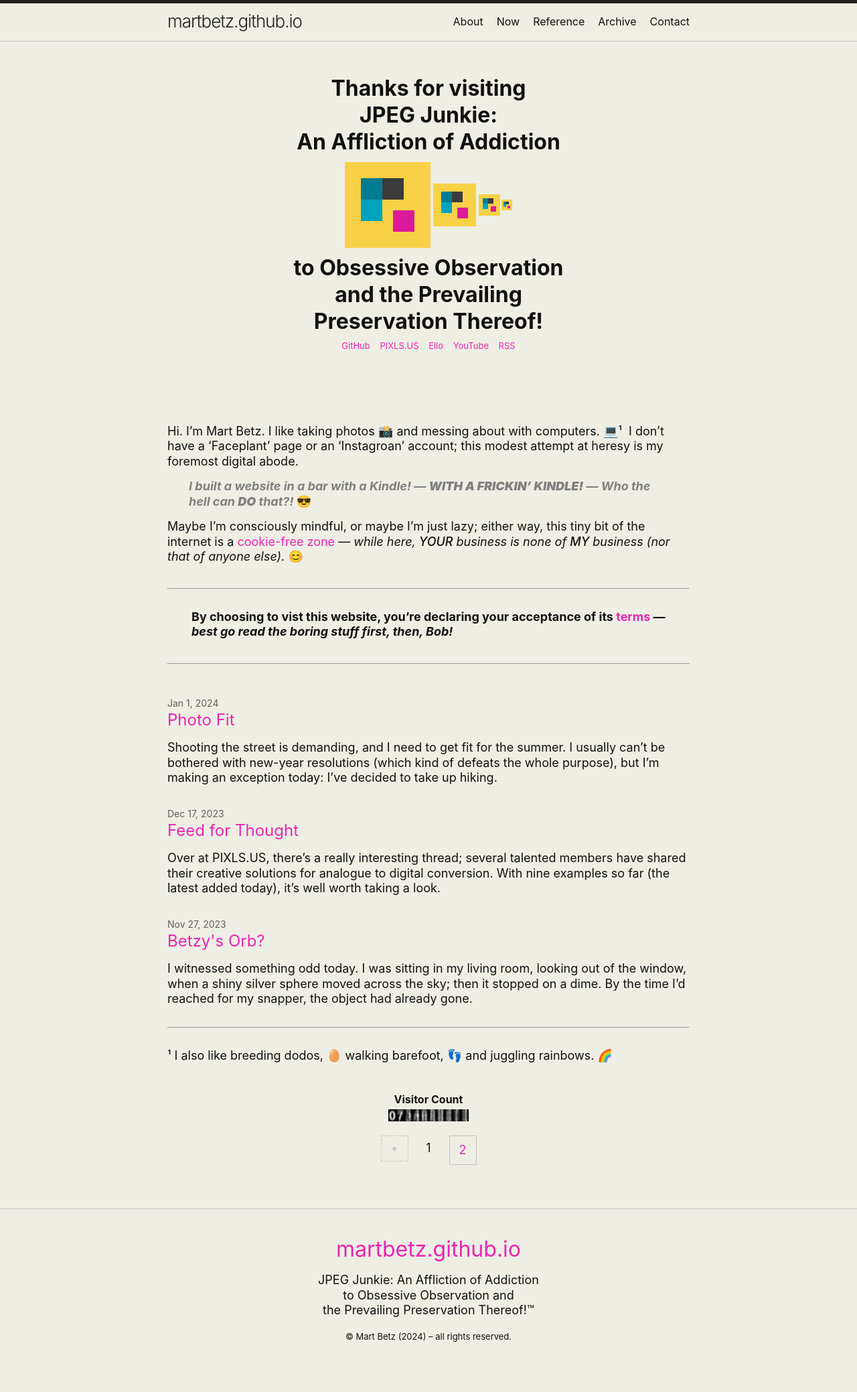
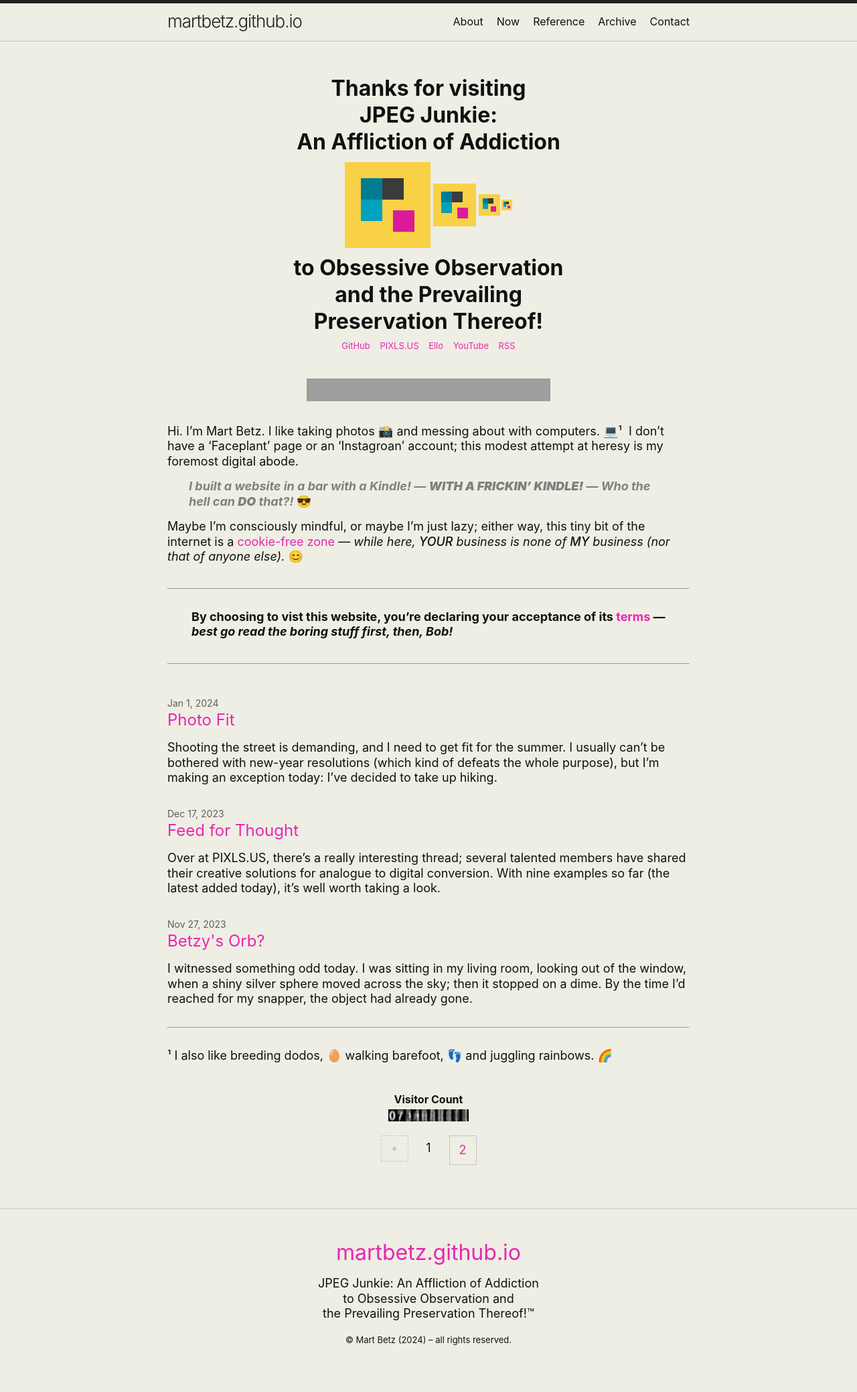
Before and after one commit to martbetz/martbetz.github.io, a Jekyll site: the page built from index.html, in a window 1280 px wide. Shown: the whole page at 67% size. Built offline with Jekyll 4.4.1, drawn with Linux system fonts in a browser that asks for light colours; the list of posts is cut into pages by our own code; grey boxes are pictures that could not be loaded.

Commit message:
Update footer.html

```diff
--- a/_includes/footer.html
+++ b/_includes/footer.html
@@ -2,7 +2,7 @@
   <data class="u-url" href="{{ "/" | relative_url }}"></data>
 
           {% if site.title -%}
-            <p style="margin-top:-5px">
+            <p style="margin-top:-0px">
             <center><font size="6"><a href=" {{ site.title }} ">{{ site.title | escape }}</a></font></center>
             </p>
            {% endif -%}
```
